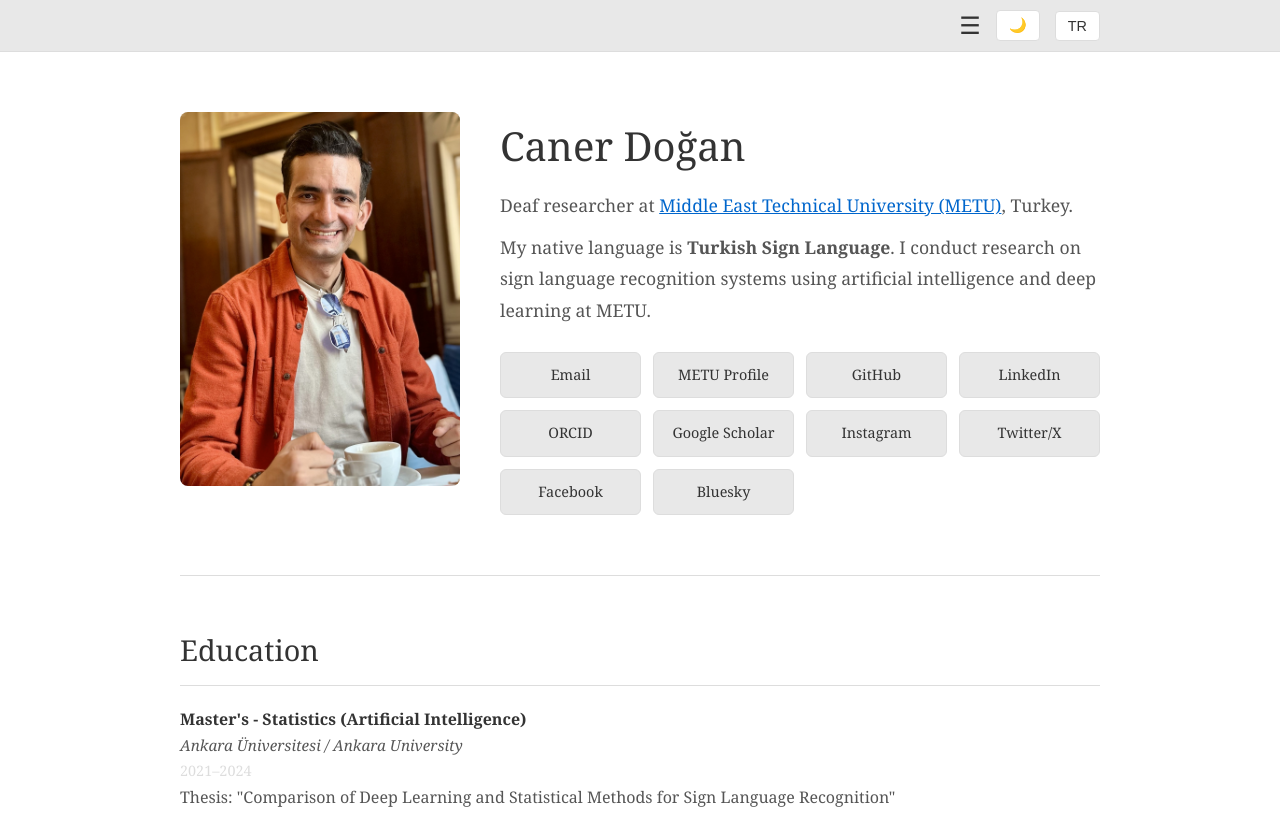
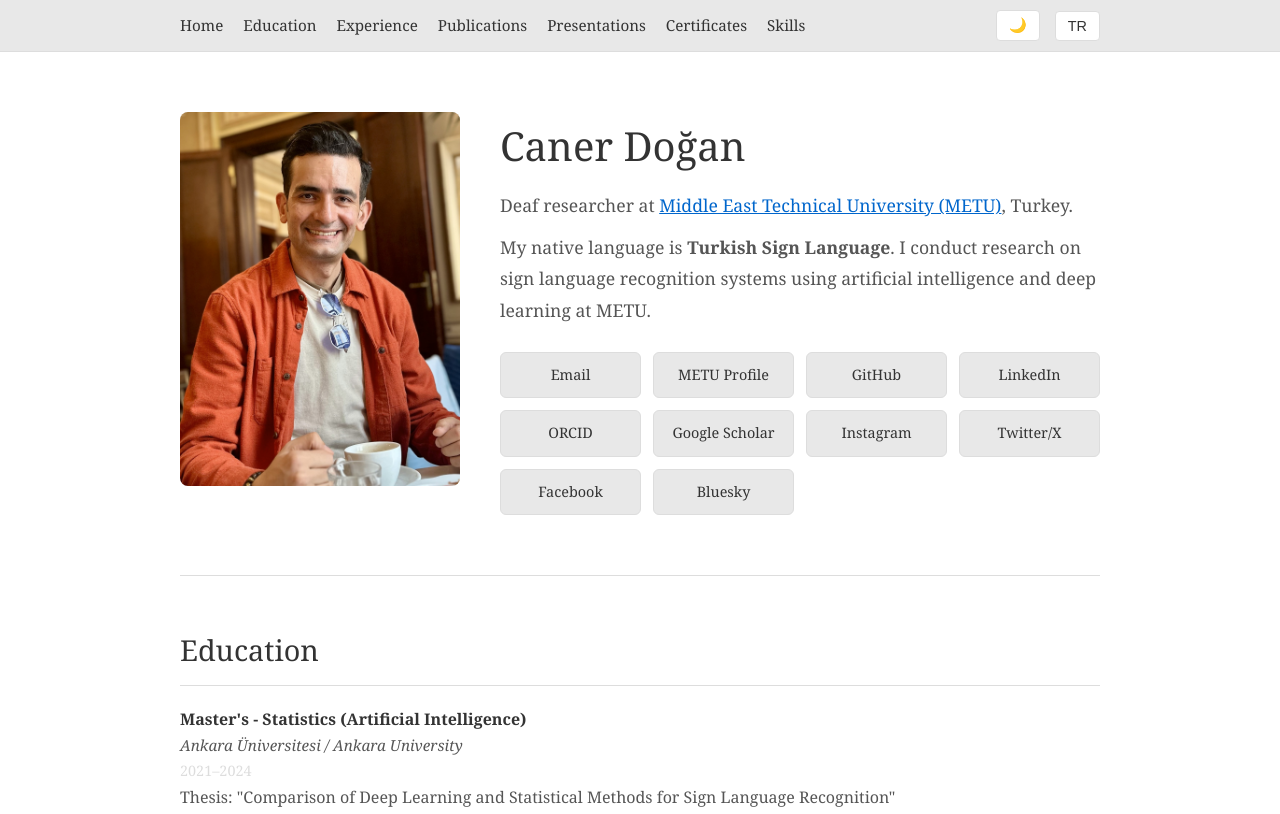
Before and after one commit to caner-dogan/caner-dogan.github.io, a plain HTML site: page index.html in a window 1280 px wide. Shown: the top 814 px of the page. Drawn offline with Linux system fonts and the light colour scheme.

Commit message:
Update index.html

```diff
--- a/index.html
+++ b/index.html
@@ -52,22 +52,36 @@
             margin: 0 auto;
             padding: 0 40px;
             display: flex;
-            justify-content: flex-end;
+            justify-content: space-between;
             align-items: center;
             gap: 15px;
         }
 
         .nav-links {
-            display: none;
+            display: flex;
+            gap: 20px;
+            flex-wrap: wrap;
+        }
+
+        .nav-links a {
+            color: var(--text-color);
+            text-decoration: none;
+            font-size: 0.95em;
+        }
+
+        .nav-links a:hover {
+            color: var(--link-color);
         }
 
         .nav-menu-toggle {
-            display: block;
+            display: none;
             background: none;
             border: none;
-            font-size: 1.5em;
+            font-size: 2em;
             cursor: pointer;
             color: var(--text-color);
+            padding: 0;
+            line-height: 1;
         }
 
         .nav-menu-mobile {
@@ -378,6 +392,18 @@
                 padding: 40px 20px;
             }
 
+            .nav-links {
+                display: none;
+            }
+
+            .nav-menu-toggle {
+                display: block;
+            }
+
+            .nav-container {
+                justify-content: space-between;
+            }
+
             .profile-section {
                 flex-direction: column;
                 align-items: center;
@@ -407,6 +433,15 @@
     <nav class="top-nav">
         <div class="nav-container">
             <button class="nav-menu-toggle" onclick="toggleMobileMenu()">☰</button>
+            <div class="nav-links">
+                <a href="#intro"><span class="tr">Ana Sayfa</span><span class="en hidden">Home</span></a>
+                <a href="#background"><span class="tr">Eğitim</span><span class="en hidden">Education</span></a>
+                <a href="#positions"><span class="tr">İş Deneyimi</span><span class="en hidden">Experience</span></a>
+                <a href="#publications"><span class="tr">Yayınlar</span><span class="en hidden">Publications</span></a>
+                <a href="#conferences"><span class="tr">Sunumlar</span><span class="en hidden">Presentations</span></a>
+                <a href="#certificates"><span class="tr">Sertifikalar</span><span class="en hidden">Certificates</span></a>
+                <a href="#skills"><span class="tr">Beceriler</span><span class="en hidden">Skills</span></a>
+            </div>
             <div class="nav-controls">
                 <button class="dark-mode-toggle" onclick="toggleDarkMode()">
                     <span class="tr">🌙</span>
```
